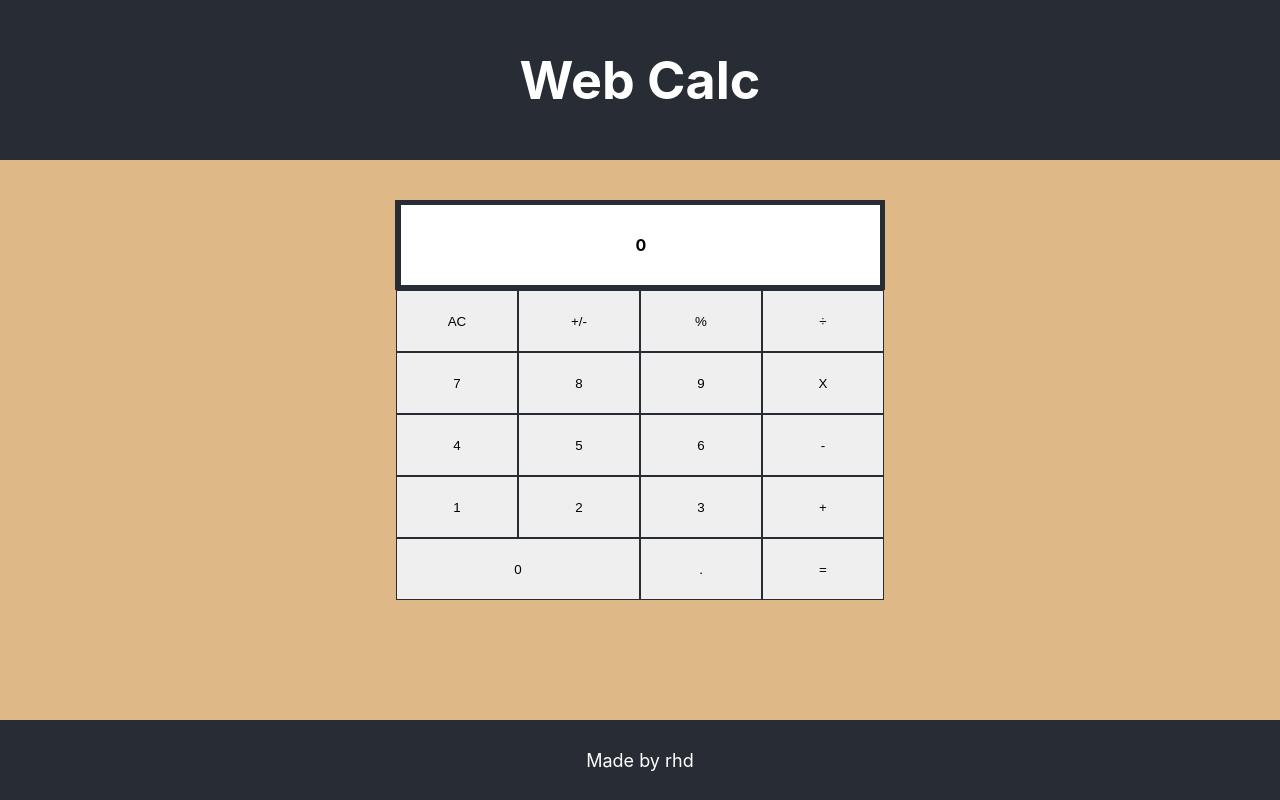
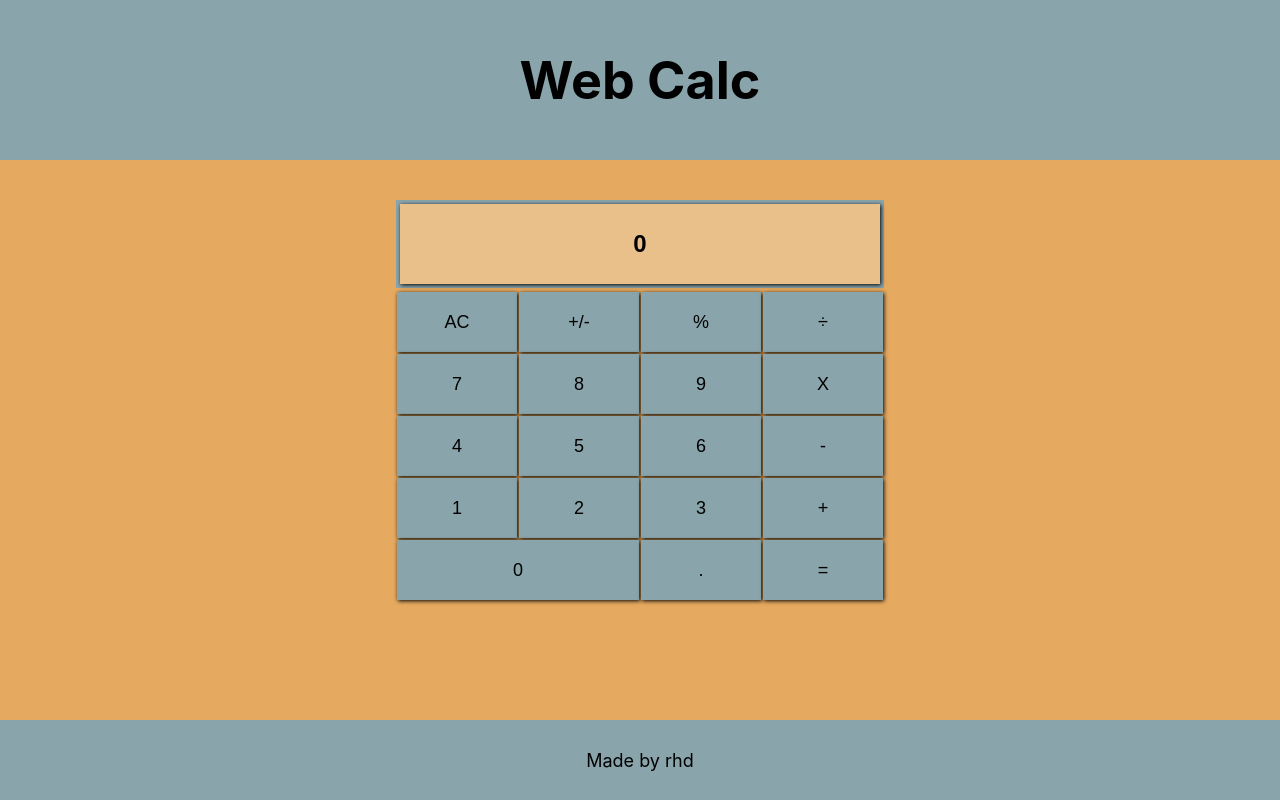
Before and after one commit to robhilldev/web_calc, a React (Create React App) app: page / in a window 1280 px wide. Built offline with nearby package versions, Linux system fonts and the light colour scheme.

Commit message:
update interface design

```diff
--- a/src/components/App.css
+++ b/src/components/App.css
@@ -3,30 +3,28 @@
 }
 
 .App-header {
-  background-color: #282c34;
+  background-color: #89A4AB;
   min-height: 20vh;
   display: flex;
   flex-direction: column;
   align-items: center;
   justify-content: center;
   font-size: calc(10px + 2vmin);
-  color: white;
 }
 
 .App-body {
-  background-color: burlywood;
+  background-color: #E5A960;
   min-height: 70vh;
 }
 
 .App-footer {
-  background-color: #282c34;
+  background-color: #89A4AB;
   min-height: 10vh;
   display: flex;
   flex-direction: column;
   align-items: center;
   justify-content: center;
   font-size: calc(10px + 1vmin);
-  color: white;
 }
 
 .App-link {
--- a/src/components/Calculator.module.css
+++ b/src/components/Calculator.module.css
@@ -1,5 +1,5 @@
 table {
-  border-spacing: 0;
+  /* border-spacing: 0; */
   min-height: 60vh;
   display: flex;
   flex-direction: column;
@@ -10,12 +10,26 @@ table {
 td {
   width: 15vh;
   height: 7.5vh;
-  border: 0.1vw solid #282c34;
+  /* border: 0.1vw solid #282c34; */
 }
 
 button {
+  font-family: sans-serif;
+  background-color: #89A4AB;
   width: 100%;
   height: 100%;
   border-radius: 0%;
   border: none;
+  font-size: large;
+  box-shadow: 0.1vh 0.1vh 0.5vh black;
 }
+
+button:hover {
+  background-color: #E9C08A;
+}
+
+button:active {
+  background-color: #89A4AB;
+  box-shadow: 0.5vh 0.5vh gray;
+  transform: translateY(0.15vh);
+}
--- a/src/components/Result.module.css
+++ b/src/components/Result.module.css
@@ -1,16 +1,18 @@
 th {
-  background-color: white;
   width: 60vh;
   height: 10vh;
-  border: 0.4vw solid #282c34;
+  border: 0.5vmin solid #89A4AB;
 }
 
 th div {
+  font-family: sans-serif;
+  background-color: #E9C08A;
   height: 100%;
   width: 100%;
+  font-size: x-large;
   display: flex;
   flex-direction: column;
   align-items: center;
   justify-content: center;
-  border: 0.1vw solid #282c34;
+  box-shadow: 0.1vh 0.1vh 0.5vh black;
 }
```
